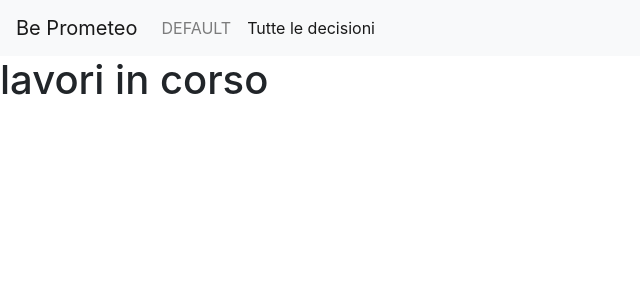
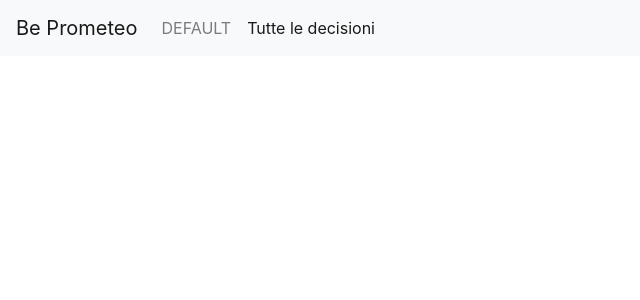
Before and after one commit to Belingheri/chooser, a React (Create React App) app: page /lista-decisioni in a window 1280 px wide. Shown: the top 300 px of the page, without its empty margins (0-640 px from the left). Built offline with nearby package versions, Linux system fonts and the light colour scheme.

Commit message:
use lista Decisioni

```diff
--- a/src/components/Routerig.jsx
+++ b/src/components/Routerig.jsx
@@ -1,10 +1,13 @@
 import PropTypes from "prop-types";
 import { Switch, Route, Redirect } from "react-router-dom";
+import { Container } from "react-bootstrap";
 
 import Decisione from "./Decisione";
+import ListaDecisioni from "./ListaDecisioni";
 
-function Routering({ actualDecisione }) {
+function Routering({ actualDecisione, nomeDecisione, ...rest }) {
   return (
+    <Container>
       <Switch>
         <Route exact path="/">
           <Redirect to="/attuale" />
@@ -13,14 +16,16 @@ function Routering({ actualDecisione }) {
           <Decisione decisione={actualDecisione} />
         </Route>
         <Route path="/lista-decisioni">
-        <h1>lavori in corso</h1>
+          <ListaDecisioni nomeDecisione={nomeDecisione} {...rest} />
         </Route>
       </Switch>
+    </Container>
   );
 }
 
 Routering.propTypes = {
   actualDecisione: PropTypes.string.isRequired,
+  nomeDecisione: PropTypes.string.isRequired,
 };
 
 export default Routering;
```
Lines whose indentation alone changed are shown as unchanged.
